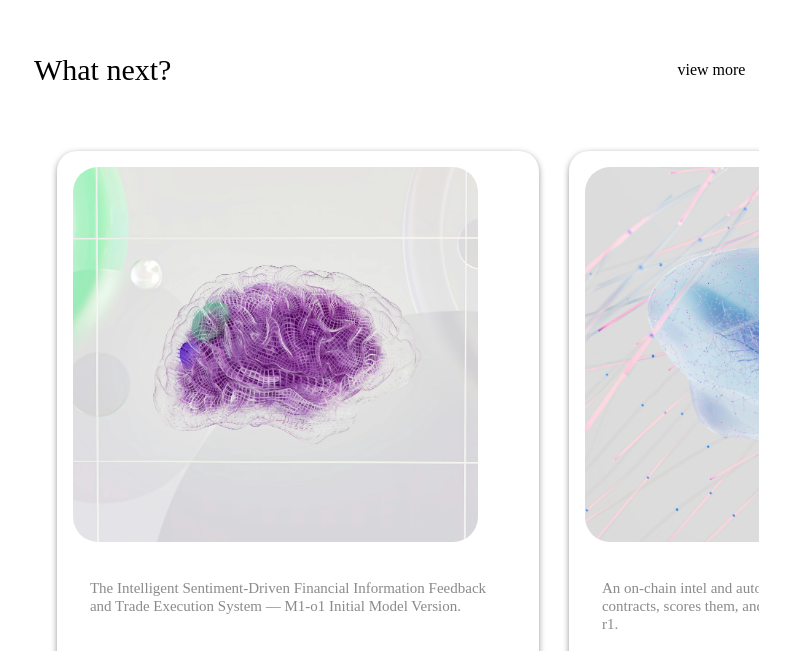
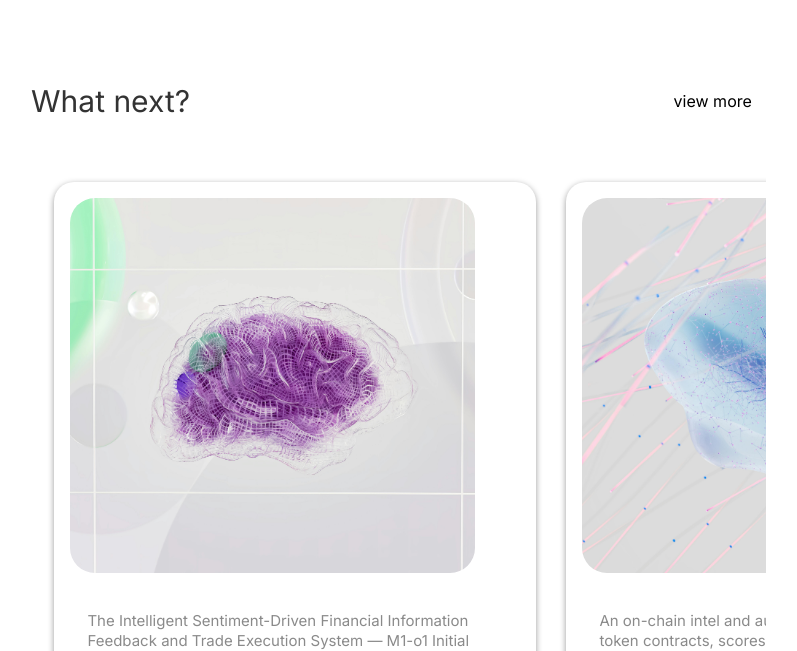
Before and after one commit to ophelia1112/SilverStone, a React (Create React App) app: page / in a window 1280 px wide. Shown: the part 2009-2660 px from the top of the page, without its empty margins (383-1180 px from the left). Built offline with nearby package versions, Linux system fonts and the light colour scheme.

Commit message:
Clean build & deploy: favicon + title updated

```diff
--- a/public/index.html
+++ b/public/index.html
@@ -7,6 +7,16 @@
     <link rel="stylesheet" href="Homepage_icons/social_link/iconfont.css">
     <link rel="stylesheet" href="Homepage_icons/send/iconfont.css">
     <link rel="stylesheet" href="Founderpage_icon/arrow/iconfont.css">
+    <link href="https://fonts.googleapis.com/css2?family=Inter:wght@400;600;700&display=swap" rel="stylesheet">
+    <!-- 最核心 favicon 引用 -->
+    <link rel="icon" type="image/png" href="/Homepage_img_video/headicon.png" sizes="256x256" />
+
+    <!-- 强化兼容性，适配 iOS / Android -->
+    <link rel="apple-touch-icon" sizes="180x180" href="/Homepage_img_video/headicon.png" />
+    <link rel="icon" type="image/png" sizes="192x192" href="/Homepage_img_video/headicon.png" />
+
+
+
 
     <meta name="viewport" content="width=device-width, initial-scale=1" />
     <meta name="theme-color" content="#000000" />
@@ -14,33 +24,13 @@
       name="description"
       content="Web site created using create-react-app"
     />
-    <!--
-      manifest.json provides metadata used when your web app is installed on a
-      user's mobile device or desktop. See https://developers.google.com/web/fundamentals/web-app-manifest/
+
     -->
-    <!--
-      Notice the use of %PUBLIC_URL% in the tags above.
-      It will be replaced with the URL of the `public` folder during the build.
-      Only files inside the `public` folder can be referenced from the HTML.
-
-      Unlike "/favicon.ico" or "favicon.ico", "%PUBLIC_URL%/favicon.ico" will
-      work correctly both with client-side routing and a non-root public URL.
-      Learn how to configure a non-root public URL by running `npm run build`.
-    -->
-    <title>React App</title>
+    <title>SilverStone.</title>
   </head>
   <body>
     <noscript>You need to enable JavaScript to run this app.</noscript>
     <div id="root"></div>
-    <!--
-      This HTML file is a template.
-      If you open it directly in the browser, you will see an empty page.
 
-      You can add webfonts, meta tags, or analytics to this file.
-      The build step will place the bundled scripts into the <body> tag.
-
-      To begin the development, run `npm start` or `yarn start`.
-      To create a production bundle, use `npm run build` or `yarn build`.
-    -->
   </body>
 </html>
--- /dev/null
+++ b/src/Index.css
@@ -0,0 +1,7 @@
+body, html {
+  font-family: 'Inter', -apple-system, BlinkMacSystemFont, "Segoe UI", Roboto, "Helvetica Neue", Arial, sans-serif;
+  font-weight: 400;
+  color: #333;
+  margin: 0;
+  padding: 0;
+}
--- a/src/index.js
+++ b/src/index.js
@@ -1,6 +1,7 @@
 import React from 'react';
 import ReactDOM from 'react-dom/client';
 import App from './App';
+import styles from '../src/Index.css'
 
 const root = ReactDOM.createRoot(document.getElementById('root'));
 root.render(
@@ -8,7 +9,3 @@ root.render(
     <App />
   </React.StrictMode>
 );
-
-// If you want to start measuring performance in your app, pass a function
-// to log results (for example: reportWebVitals(console.log))
-// or send to an analytics endpoint. Learn more: https://bit.ly/CRA-vitals
```
Also changed, not shown: public/Homepage_img_video/headicon.png (added).
